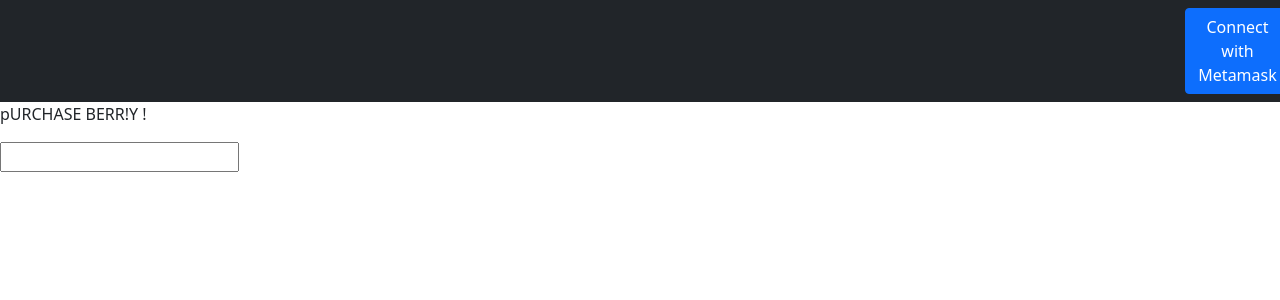
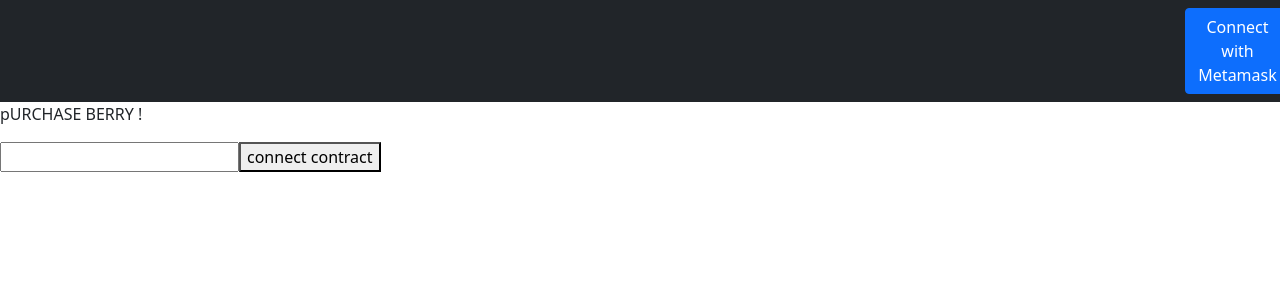
Before and after one commit to alexisljn/one-piece-dapp, a React (Create React App) app in the folder frontend/: page /berry in a window 1280 px wide. Shown: the top 300 px of the page. Built offline with nearby package versions, Linux system fonts and the light colour scheme.

Commit message:
basis of logic to interact with Berry smart contract

```diff
--- a/frontend/src/components/pages/PurchaseBerry/PurchaseBerry.tsx
+++ b/frontend/src/components/pages/PurchaseBerry/PurchaseBerry.tsx
@@ -1,13 +1,41 @@
-import React from "react";
+import React, {useContext, useEffect, useState} from "react";
+import {UserContextType} from "../../../types/UserContextType";
+import {UserContext} from "../../../App";
+import {Contract, ethers} from "ethers";
+
+import {ContractInterface} from "ethers/lib/ethers";
+
+import berryAbi from "../../../artifacts/contracts/Berry.sol/Berry.json";
 
 export function PurchaseBerry() {
 
+    const {user, provider} = useContext<UserContextType>(UserContext);
 
+    const [berryContract, setBerryContract] = useState<null|Contract>(null);
+
+    useEffect(() => {
+
+    }, []);
+
+    async function connectContract() {
+        if (user) {
+            const ctrInterface = new ethers.utils.Interface(JSON.stringify(berryAbi.abi));
+            // console.log(ctrInterface);
+            const _berryContract = new ethers.Contract(
+                "0x51C65cd0Cdb1A8A8b79dfc2eE965B1bA0bb8fc89",
+                ctrInterface,
+                provider?.getSigner()
+            )
+
+            setBerryContract(_berryContract)
+        }
+    }
 
     return (
         <div>
-            <p>pURCHASE BERR!Y !</p>
+            <p>pURCHASE BERRY !</p>
             <input type="text"/>
+            <button onClick={connectContract}>connect contract</button>
         </div>
 
     )
```
